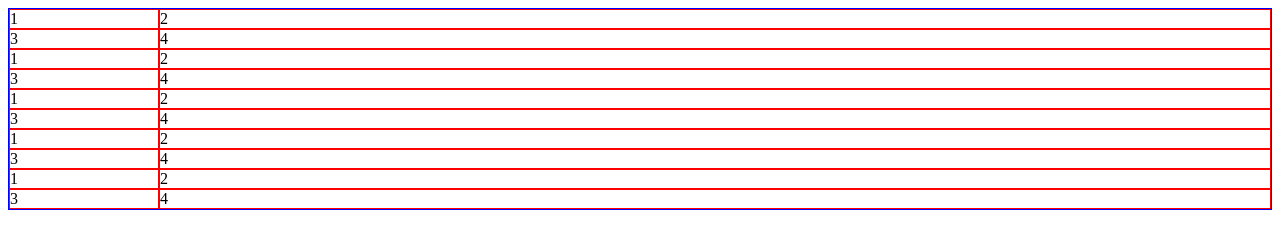
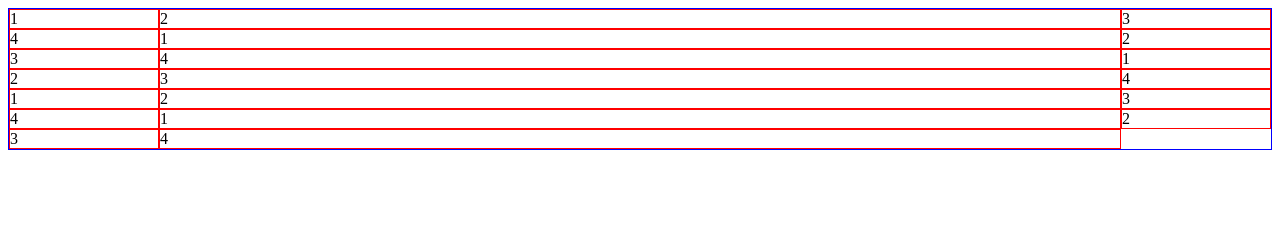
Before and after one commit to aotemj/css_notes, a plain HTML site: page grid_test/demo1/index.html in a window 1280 px wide. Drawn offline with Linux system fonts and the light colour scheme.

Commit message:
grid-template-*, auto

```diff
--- a/grid_test/demo1/index.css
+++ b/grid_test/demo1/index.css
@@ -9,7 +9,7 @@
     /*grid-template-rows: repeat(auto-fill, 100px);*/
     /*grid-template-columns: repeat(4, 1fr); !* 共4列, 每列宽度平均占容器宽度的一份(1/4) *!*/
     /*grid-template-rows: repeat(4, 1fr); !*  共4行,每行占容器高度的1份(1/4)  *!*/
-    grid-template-columns: 150px minmax(100px, 1fr);
+    grid-template-columns: 150px auto 150px;
 }
 
 .container > .item {
```
